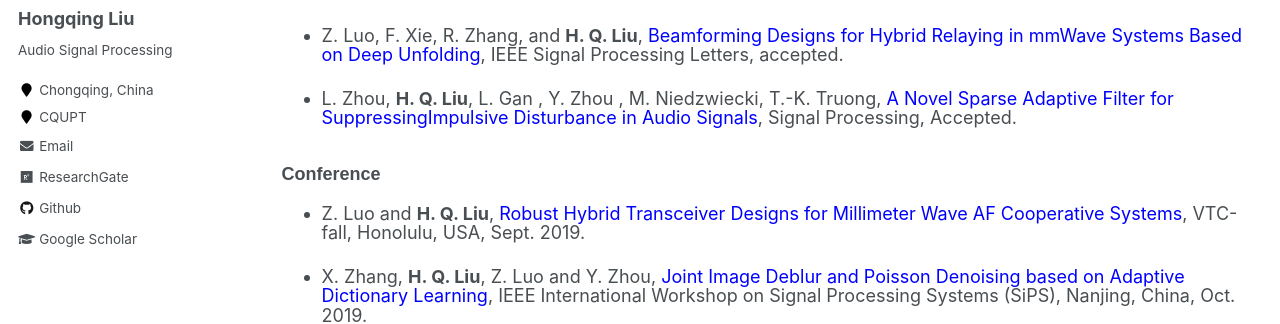
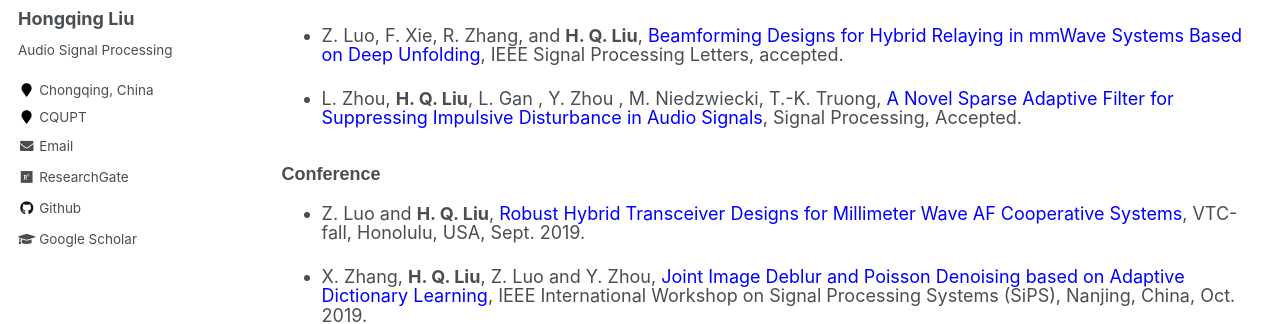
Before and after one commit to hong-qing-liu/english-hong-qing-liu.github.io, a Jekyll site: the page built from _pages/publications.md, in a window 1280 px wide and 900 px high, scrolled down 1025 px. Shown: the part 172-496 px from the top of the window. Built offline with Jekyll 4.4.1, drawn with Linux system fonts in a browser that asks for light colours.

Commit message:
Update publications.md

```diff
--- a/_pages/publications.md
+++ b/_pages/publications.md
@@ -37,7 +37,7 @@
 
 - Z. Luo, F. Xie, R. Zhang, and <strong>H. Q. Liu</strong>, <span style="color: blue;">Beamforming Designs for Hybrid Relaying in mmWave Systems Based on Deep Unfolding</span>, IEEE Signal Processing Letters, accepted.
 
-- L. Zhou, <strong>H. Q. Liu</strong>, L. Gan , Y. Zhou , M. Niedzwiecki, T.-K. Truong, <span style="color: blue;">A Novel Sparse Adaptive Filter for SuppressingImpulsive Disturbance in Audio Signals</span>,  Signal Processing, Accepted.
+- L. Zhou, <strong>H. Q. Liu</strong>, L. Gan , Y. Zhou , M. Niedzwiecki, T.-K. Truong, <span style="color: blue;">A Novel Sparse Adaptive Filter for Suppressing Impulsive Disturbance in Audio Signals</span>,  Signal Processing, Accepted.
 
 
 
```
